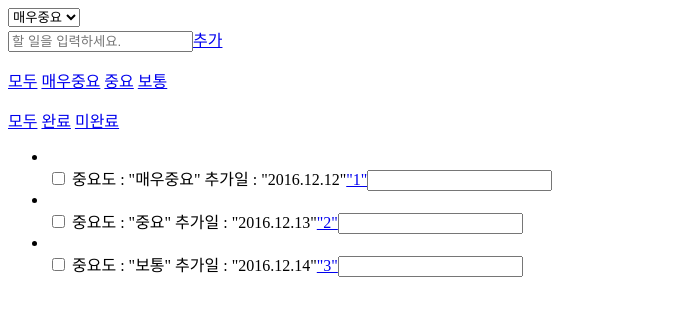
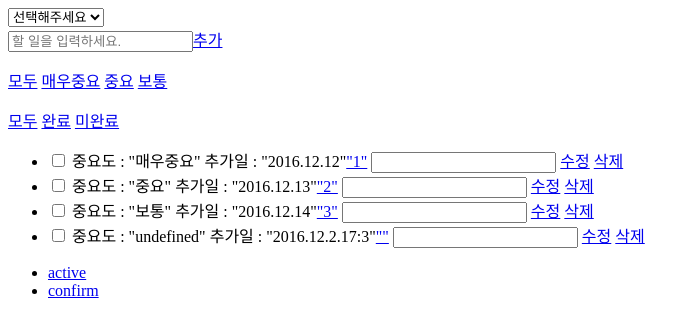
Before and after one commit to publisherKim/jqueryTodoApp, a plain HTML site: page simsim.html in a window 1280 px wide. Both pictures are taken after a click on the link "추가". Shown: the whole page, without its empty margins (0-700 px from the left). Drawn offline with Linux system fonts and the light colour scheme.

Commit message:
crd 끝 필터 남음

```diff
--- a/action.js
+++ b/action.js
@@ -1,22 +1,71 @@
 var dataGara = [
-	{id:1, important: '매우중요', addDate: '2016.12.12', descriptionText: 1},
-	{id:2, important: '중요', addDate: '2016.12.13', descriptionText: 2},
-	{id:3, important: '보통', addDate: '2016.12.14', descriptionText: 3},
+	{id:0, important: '매우중요', descriptionText: 1, addDate: '2016.12.12', },
+	{id:1, important: '중요', descriptionText: 2, addDate: '2016.12.13'},
+	{id:2, important: '보통', descriptionText: 3, addDate: '2016.12.14'}
 ];
 
-// 제이쿼리 지식의 한계 파일을 분류하고도 document.ready로 실행하는 방법을 고민... mvc 패턴 로직을 만들고 html 에서 사용할 코드만 만들어서 씃게 해야 되는데 .. 알수 없음..
-
-// 2016-12-13 16:00 start
-// 1.문제를 하나하나 만나고 해결해보자.
-// 2.일단 가라 데이터의 배열을 반복문으로 처리해보자.
 $('document').ready(function(){
 	var $descriptionList = $('.description_list');
-	for(var i = 0; i < dataGara.length; i++){
-		// 3.부분적인 문제들 돔을 생성하는거에서부터 딜레이 생김.
-		var $descriptionLi = $descriptionList.append('<li></li>');
-		// 4. 다 쪼갤려고 했는데 귀찮다 요정도를 한덩어리로 보자.
-		// 5. 저안에서 템플릿으로 뺀다던지 갈길이 산더미...
-		var $descriptionLiWrap = $descriptionLi.append('<input type="checkbox" /> 중요도 : <span class="text">"'+dataGara[i].important+'"</spa> 추가일 : <span class="add_date">"'+ dataGara[i].addDate +'"</span><a href="#none">"'+dataGara[i].descriptionText+'"</a><input class="description_text" type="text" />');
-		console.log(dataGara[i]);
+	var $descriptionLiWrap;
+	var importantVal;
+	var $importantVal = $('.important_wrap');
+	var $addTodoWrap = $('.add_todo_wrap');
+	var postData = {};
+	var addDateval;
+
+	function makeLi(){
+		$descriptionList.empty();
+		for(var i = 0; i < dataGara.length; i++){
+		$descriptionList.append('<li><input type="checkbox" /> 중요도 : <span class="text">"'+dataGara[i].important+'"</span> 추가일 : <span class="add_date">"'+ dataGara[i].addDate +'"</span><a href="#none">"'+dataGara[i].descriptionText+'"</a> <input class="description_text" type="text" /> <a href="#none" class="btn btn_modify">수정</a> <a href="#none" class="btn btn_delete">삭제</a></li>');
+		}
 	}
+	makeLi();
+
+	$importantVal.children('select').on('change', function(){
+		importantVal = $(this).val();
+	});
+
+
+
+	$addTodoWrap.children('.btn_add').on('click', function(){
+		var insertId = dataGara.length;
+		var descriptionVal = $addTodoWrap.children('input').val();
+		time();
+
+		postData.id = insertId + 1;
+		postData.important = importantVal;
+		postData.descriptionText = descriptionVal;
+		postData.addDate = addDateVal;
+
+		dataGara.push(postData);
+		postData = {};
+		$addTodoWrap.children('input').val('');
+		makeLi();
+	});
+	// create end
+
+	function time(){
+		var date = new Date();
+		addDateVal = date.getFullYear() + '.' + (date.getMonth()+1) + '.' + date.getDay() + '.' + date.getHours() + ':' + date.getMinutes();
+	}
+
+	$(document).on('click', '.btn_modify', function(){
+		// jquery 새로 생성된 객체 태그는 못찾으나.. 클래스(식별자에 무얼 한거냐... )는 찾는다... ??
+		var idx = $(this).parent('li').index();
+		var modifyDescription = $(this).siblings('.description_text').val();
+		console.log(modifyDescription);
+		dataGara[idx].descriptionText = modifyDescription;
+		$(this).siblings('input').val('');
+		makeLi();
+	});
+
+	// update end
+
+
+	$(document).on('click', '.btn_delete', function(){
+		var idx = $(this).parent('li').index();
+		dataGara.splice(idx,1);
+		makeLi();
+	});
+	// delete end
 });
--- a/simsim.html
+++ b/simsim.html
@@ -9,6 +9,7 @@
 <body>
 	<div class="important_wrap">
 		<select>
+			<option>선택해주세요</option>
 			<option>매우중요</option>
 			<option>중요</option>
 			<option>보통</option>
@@ -19,7 +20,7 @@
 	</div>
 	<div class="option_wrap">
 		<p class="important"><a href="#none">모두</a> <a href="#none">매우중요</a> <a href="#none">중요</a> <a href="#none">보통</a></p>
-		<p class="confirm"><a href="#none">모두</a> <a href="#none">완료</a> <a href="#none">미완료</a></p>
+		<p class="confirm"><a href="#none" class="btn btn_active">모두</a> <a href="#none" class="btn btn_confirm">완료</a> <a href="#none">미완료</a></p>
 	</div>
 	<div calss="description_wrap">
 		<ul class="description_list">
@@ -36,5 +37,11 @@
 			-->
 		</ul>
 	</div>
+	<div class="footer_wrap">
+		<ul class="description_view_wrap">
+			<li><a href="#none" class="btn btn_active">active</a></li>
+			<li><a href="#none" class="btn btn_confirm">confirm</a></li>
+		</ul>
+	</div>
 </body>
 </html>
```
Also changed, not shown: action2.js (added, +67 -0 lines).
